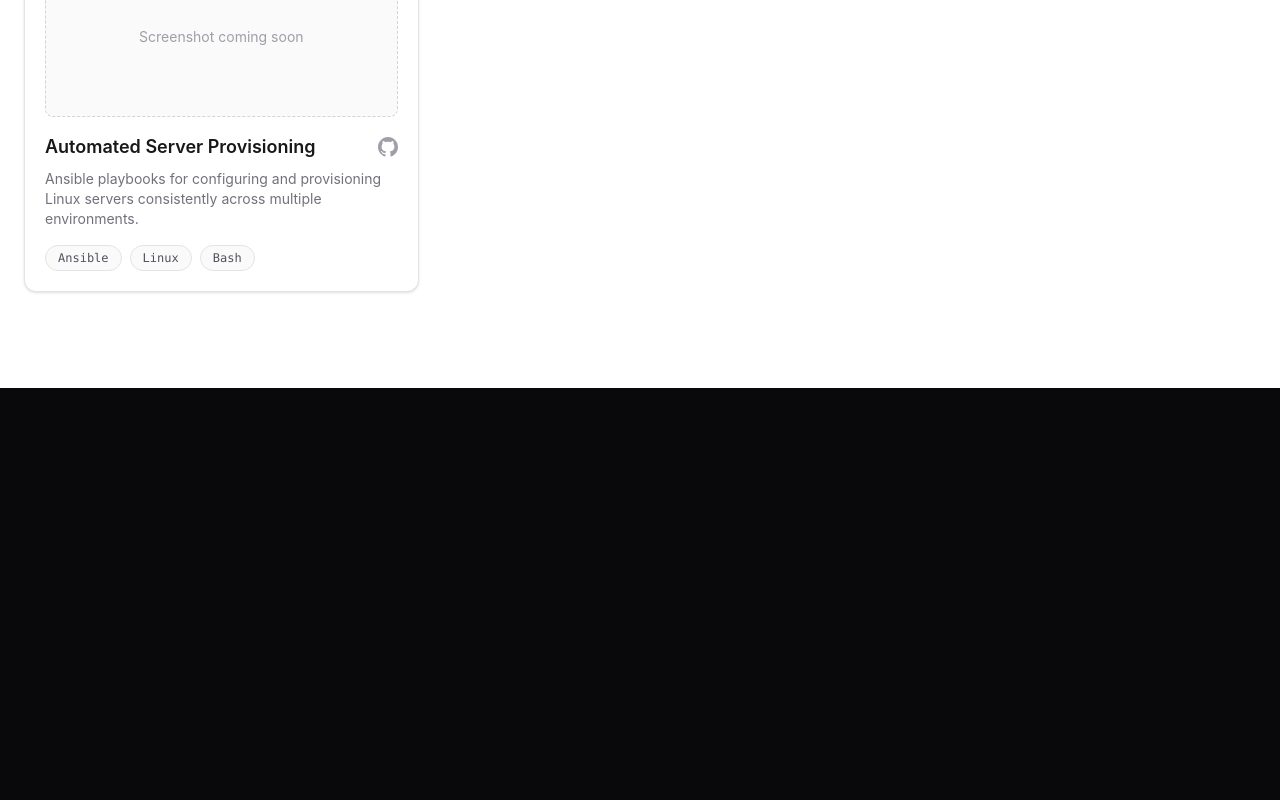
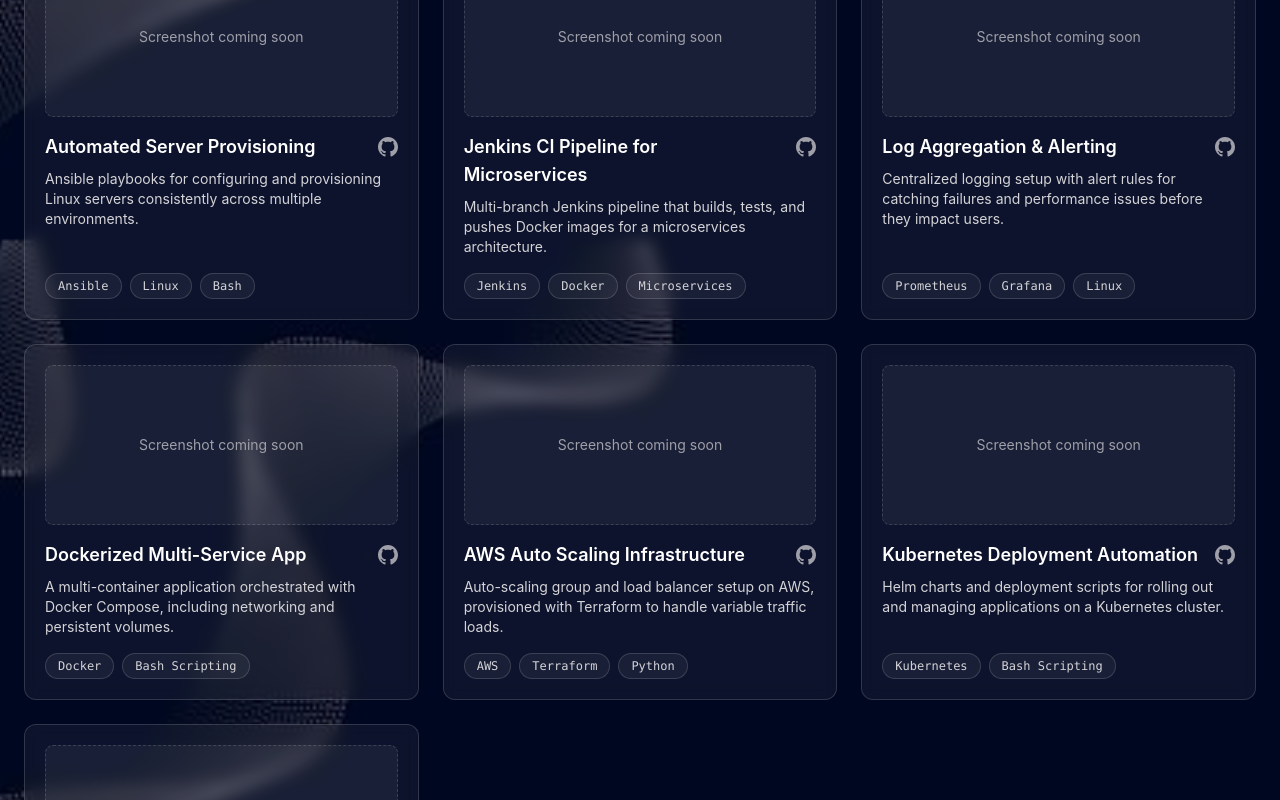
Before and after one commit to Ismoilov05/qodir-devops-portfolio, a React (Vite) app: page / in a window 1280 px wide. Shown: the part 1360-2160 px from the top of the page. Before the commit the page ends 1748 px from the top, so only its background shows below. Built offline with nearby package versions, Linux system fonts and the light colour scheme.

Commit message:
Add image field to Project type

```diff
--- a/src/App.tsx
+++ b/src/App.tsx
@@ -12,7 +12,7 @@
   }
 
   return (
-    <div className="flex h-40 w-full items-center justify-center rounded-lg border border-dashed border-zinc-300 bg-zinc-50 text-sm text-zinc-400">
+    <div className="flex h-40 w-full items-center justify-center rounded-lg border border-dashed border-white/15 bg-white/5 text-sm text-zinc-400">
       Screenshot coming soon
     </div>
   );
@@ -20,11 +20,20 @@
 
 export default function App() {
   return (
-    <div className="min-h-screen bg-white text-zinc-900">
+    <div
+      className="min-h-screen text-white"
+      style={{
+        backgroundImage: "url(/qodir-devops-portfolio/bg.jpg)",
+        backgroundSize: "cover",
+        backgroundPosition: "center",
+        backgroundAttachment: "fixed",
+        backgroundColor: "#060a16",
+      }}
+    >
       {/* Hero */}
       <section className="container mx-auto flex min-h-screen items-center justify-center px-6">
         <div className="text-center">
-          <p className="mb-4 text-blue-600 text-lg">
+          <p className="mb-4 text-blue-400 text-lg">
             Hello, my name is
           </p>
 
@@ -32,11 +41,11 @@
             MuhammadQodir
           </h1>
 
-          <h2 className="mt-4 text-2xl text-zinc-500">
+          <h2 className="mt-4 text-2xl text-zinc-300">
             DevOps Engineer
           </h2>
 
-          <p className="mt-6 max-w-xl text-zinc-500">
+          <p className="mt-6 max-w-xl text-zinc-400">
             Docker • Kubernetes • Linux • Terraform • AWS • GitHub Actions  CI/CD • Bash Scripting • Python • Ansible • Jenkins • Prometheus • Grafana
           </p>
 
@@ -51,7 +60,7 @@
             <a
               href="/qodir-devops-portfolio/cv.pdf"
               download
-              className="inline-block rounded-xl border border-zinc-300 px-8 py-4 font-semibold text-zinc-900 transition hover:border-blue-400 hover:text-blue-600"
+              className="inline-block rounded-xl border border-white/30 px-8 py-4 font-semibold text-white transition hover:border-blue-400 hover:text-blue-400"
             >
               Download CV
             </a>
@@ -61,7 +70,7 @@
 
       {/* Projects */}
       <section id="projects" className="container mx-auto px-6 pb-24">
-        <p className="mb-2 text-center font-mono text-sm text-blue-600">
+        <p className="mb-2 text-center font-mono text-sm text-blue-400">
           $ ls ./projects
         </p>
         <h2 className="mb-12 text-center text-4xl font-bold">
@@ -75,24 +84,24 @@
               href={project.githubUrl}
               target="_blank"
               rel="noopener noreferrer"
-              className="group flex flex-col rounded-xl border border-zinc-200 bg-white p-5 shadow-sm transition hover:border-blue-400 hover:shadow-md"
+              className="group flex flex-col rounded-xl border border-white/15 bg-white/5 p-5 backdrop-blur-sm transition hover:border-blue-400/60 hover:bg-white/10"
             >
               <ProjectImage title={project.title} image={project.image} />
 
               <div className="mt-4 flex items-start justify-between gap-4">
-                <h3 className="text-lg font-semibold transition group-hover:text-blue-600">
+                <h3 className="text-lg font-semibold transition group-hover:text-blue-400">
                   {project.title}
                 </h3>
                 <svg
                   viewBox="0 0 24 24"
-                  className="mt-1 h-5 w-5 flex-shrink-0 fill-current text-zinc-400 transition group-hover:text-blue-600"
+                  className="mt-1 h-5 w-5 flex-shrink-0 fill-current text-zinc-400 transition group-hover:text-blue-400"
                   aria-hidden="true"
                 >
                   <path d="M12 0c-6.626 0-12 5.373-12 12 0 5.302 3.438 9.8 8.207 11.387.599.111.793-.261.793-.577v-2.234c-3.338.726-4.033-1.416-4.033-1.416-.546-1.387-1.333-1.756-1.333-1.756-1.089-.745.083-.729.083-.729 1.205.084 1.839 1.237 1.839 1.237 1.07 1.834 2.807 1.304 3.492.997.107-.775.418-1.305.762-1.604-2.665-.305-5.467-1.334-5.467-5.931 0-1.311.469-2.381 1.236-3.221-.124-.303-.535-1.524.117-3.176 0 0 1.008-.322 3.301 1.23.957-.266 1.983-.399 3.003-.404 1.02.005 2.047.138 3.006.404 2.291-1.552 3.297-1.23 3.297-1.23.653 1.653.242 2.874.118 3.176.77.84 1.235 1.911 1.235 3.221 0 4.609-2.807 5.624-5.479 5.921.43.372.823 1.102.823 2.222v3.293c0 .319.192.694.801.576 4.765-1.589 8.199-6.086 8.199-11.386 0-6.627-5.373-12-12-12z" />
                 </svg>
               </div>
 
-              <p className="mt-2 flex-1 text-sm text-zinc-500">
+              <p className="mt-2 flex-1 text-sm text-zinc-300">
                 {project.description}
               </p>
 
@@ -100,7 +109,7 @@
                 {project.tags.map((tag) => (
                   <span
                     key={tag}
-                    className="rounded-full border border-zinc-200 bg-zinc-50 px-3 py-1 font-mono text-xs text-zinc-600"
+                    className="rounded-full border border-white/15 bg-white/5 px-3 py-1 font-mono text-xs text-zinc-300"
                   >
                     {tag}
                   </span>
--- a/src/index.css
+++ b/src/index.css
@@ -6,8 +6,8 @@
 
 body {
   margin: 0;
-  background: #09090b;
-  color: white;
+  background: #060a16;
+  color: #ffffff;
   font-family:
     Inter,
     system-ui,
--- a/src/projects.ts
+++ b/src/projects.ts
@@ -3,6 +3,7 @@
     description: string;
     tags: string[];
     githubUrl: string;
+    image: string;
   }
 
   // 👇 Bu yerga o'zingizning real projectlaringizni qo'shing.
@@ -10,6 +11,8 @@
   // description — qisqa tavsif (1-2 gap, nima qildi, qaysi muammoni hal qildi)
   // tags        — ishlatilgan texnologiyalar
   // githubUrl   — repo'ga to'liq link
+  // image       — project screenshot/rasm yo'li (hozircha placeholder, keyin almashtiring)
+  //               masalan: "/projects/my-project.png" (faylni public/projects/ ichiga qo'ying)
   export const projects: Project[] = [
     {
       title: "CI/CD Pipeline with GitHub Actions",
@@ -17,6 +20,7 @@
         "Automated build, test, and deploy pipeline for a containerized app, with multi-stage workflows and automatic rollback on failure.",
       tags: ["Docker", "GitHub Actions", "CI/CD"],
       githubUrl: "https://github.com/Ismoilov05",
+      image: "",
     },
     {
       title: "Kubernetes Cluster Monitoring",
@@ -24,6 +28,7 @@
         "Full observability stack on Kubernetes using Prometheus for metrics collection and Grafana dashboards for real-time visualization.",
       tags: ["Kubernetes", "Prometheus", "Grafana"],
       githubUrl: "https://github.com/Ismoilov05",
+      image: "",
     },
     {
       title: "Infrastructure as Code on AWS",
@@ -31,6 +36,7 @@
         "Reproducible AWS infrastructure (VPC, EC2, S3) provisioned and managed entirely through Terraform modules.",
       tags: ["Terraform", "AWS", "IaC"],
       githubUrl: "https://github.com/Ismoilov05",
+      image: "",
     },
     {
       title: "Automated Server Provisioning",
@@ -38,5 +44,54 @@
         "Ansible playbooks for configuring and provisioning Linux servers consistently across multiple environments.",
       tags: ["Ansible", "Linux", "Bash"],
       githubUrl: "https://github.com/Ismoilov05",
+      image: "",
+    },
+    {
+      title: "Jenkins CI Pipeline for Microservices",
+      description:
+        "Multi-branch Jenkins pipeline that builds, tests, and pushes Docker images for a microservices architecture.",
+      tags: ["Jenkins", "Docker", "Microservices"],
+      githubUrl: "https://github.com/Ismoilov05",
+      image: "",
+    },
+    {
+      title: "Log Aggregation & Alerting",
+      description:
+        "Centralized logging setup with alert rules for catching failures and performance issues before they impact users.",
+      tags: ["Prometheus", "Grafana", "Linux"],
+      githubUrl: "https://github.com/Ismoilov05",
+      image: "",
+    },
+    {
+      title: "Dockerized Multi-Service App",
+      description:
+        "A multi-container application orchestrated with Docker Compose, including networking and persistent volumes.",
+      tags: ["Docker", "Bash Scripting"],
+      githubUrl: "https://github.com/Ismoilov05",
+      image: "",
+    },
+    {
+      title: "AWS Auto Scaling Infrastructure",
+      description:
+        "Auto-scaling group and load balancer setup on AWS, provisioned with Terraform to handle variable traffic loads.",
+      tags: ["AWS", "Terraform", "Python"],
+      githubUrl: "https://github.com/Ismoilov05",
+      image: "",
+    },
+    {
+      title: "Kubernetes Deployment Automation",
+      description:
+        "Helm charts and deployment scripts for rolling out and managing applications on a Kubernetes cluster.",
+      tags: ["Kubernetes", "Bash Scripting"],
+      githubUrl: "https://github.com/Ismoilov05",
+      image: "",
+    },
+    {
+      title: "Python Automation Scripts for DevOps",
+      description:
+        "Collection of Python utilities for automating routine infrastructure tasks like backups, health checks, and reports.",
+      tags: ["Python", "Linux", "Bash"],
+      githubUrl: "https://github.com/Ismoilov05",
+      image: "",
     },
   ];
```
Also changed, not shown: bg.jpg (added).
